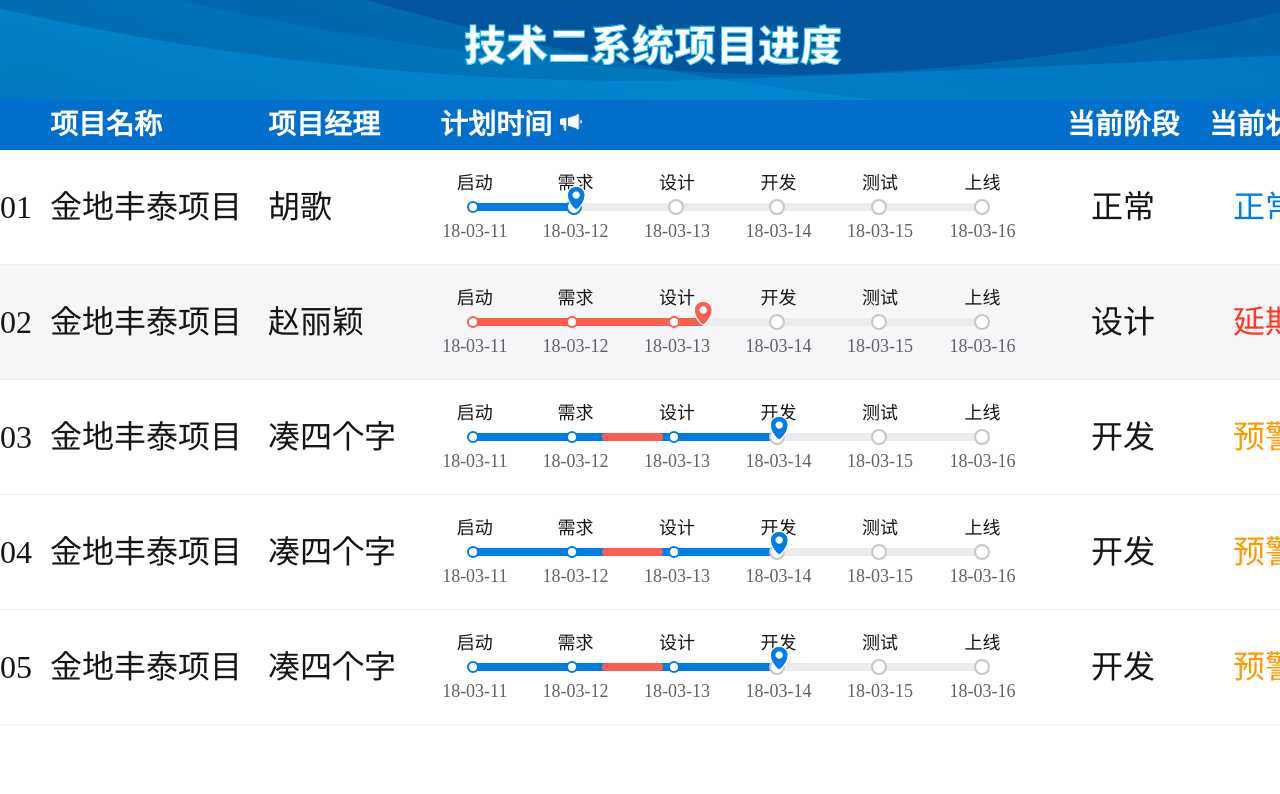
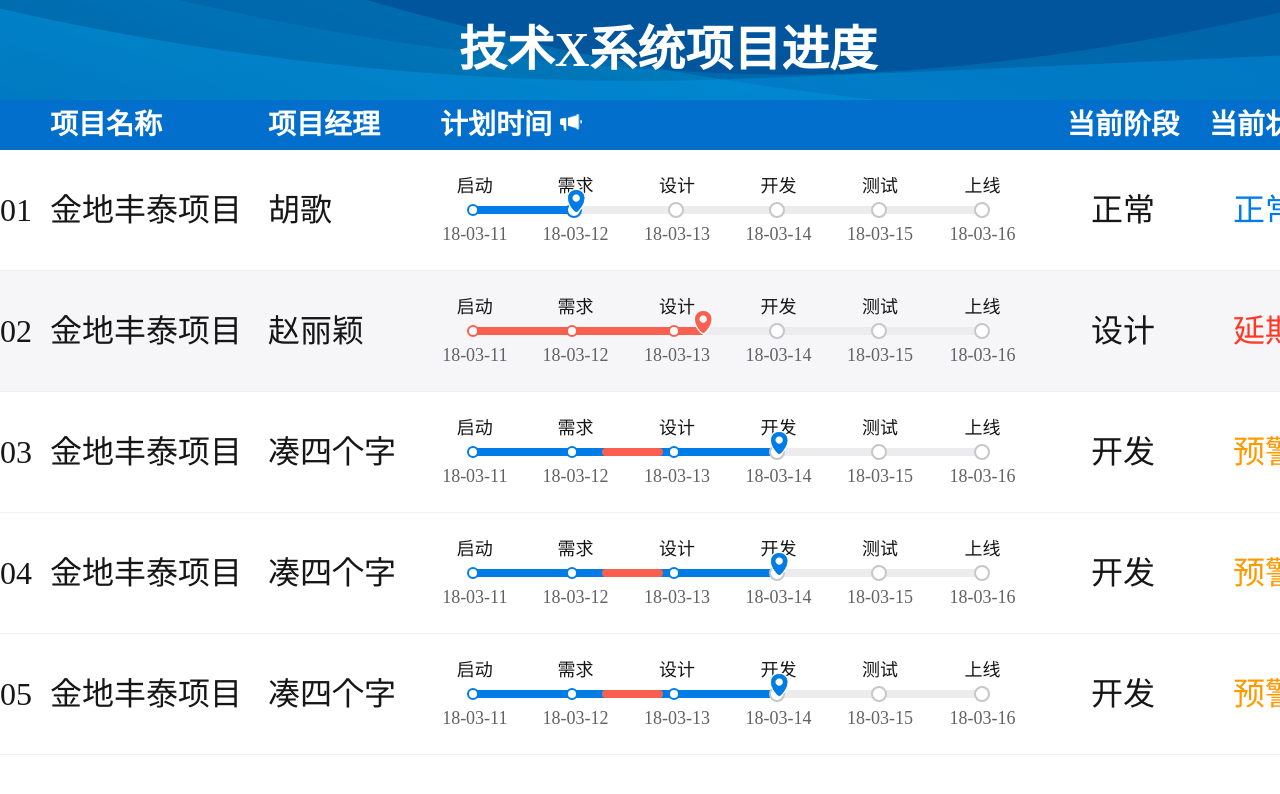
Before and after one commit to EragonBubble/timeline-demo, a plain HTML site: page index.html in a window 1280 px wide. Shown: the top 794 px of the page. Drawn offline with Linux system fonts and the light colour scheme.

Commit message:
update title css

```diff
--- a/css/common.css
+++ b/css/common.css
@@ -4,7 +4,7 @@ body{
 .ui-panel{
 	justify-content: flex-start;
     width: 100%;
-    min-width: 1306px;
+    min-width: 1336px;
 	padding: 0;
 	margin: 0;
 	border-radius: 3px;
@@ -16,6 +16,7 @@ body{
 	vertical-align: middle;
 	text-align: center;
 	font-size: 48px;
+    color: #FFFFFF;
 	font-weight: bold;
 	background: #00559D url(../images/banner@1x.png) no-repeat fixed top;
 }
@@ -92,7 +93,7 @@ i.ui-ad-icon{
     word-wrap: break-word;
     word-break: break-all;
     text-align: left;
-    line-height: 94px;
+    line-height: 100px;
     /* font-weight: bold; */
 }
 .ui-progress-td{
--- a/index.html
+++ b/index.html
@@ -9,7 +9,8 @@
 	<body>
 		<div class="ui-panel">
 			<div class="ui-panel-header-svip">
-				<img src="images/banner-title@1x.png"/>
+				<!--<img src="images/banner-title@1x.png"/>-->
+				技术X系统项目进度
 			</div>
 			<div class="ui-panel-body">
 				<table class="ui-table" cellspacing="0" cellpadding="0">
```
Also changed, not shown: 1 other file.
